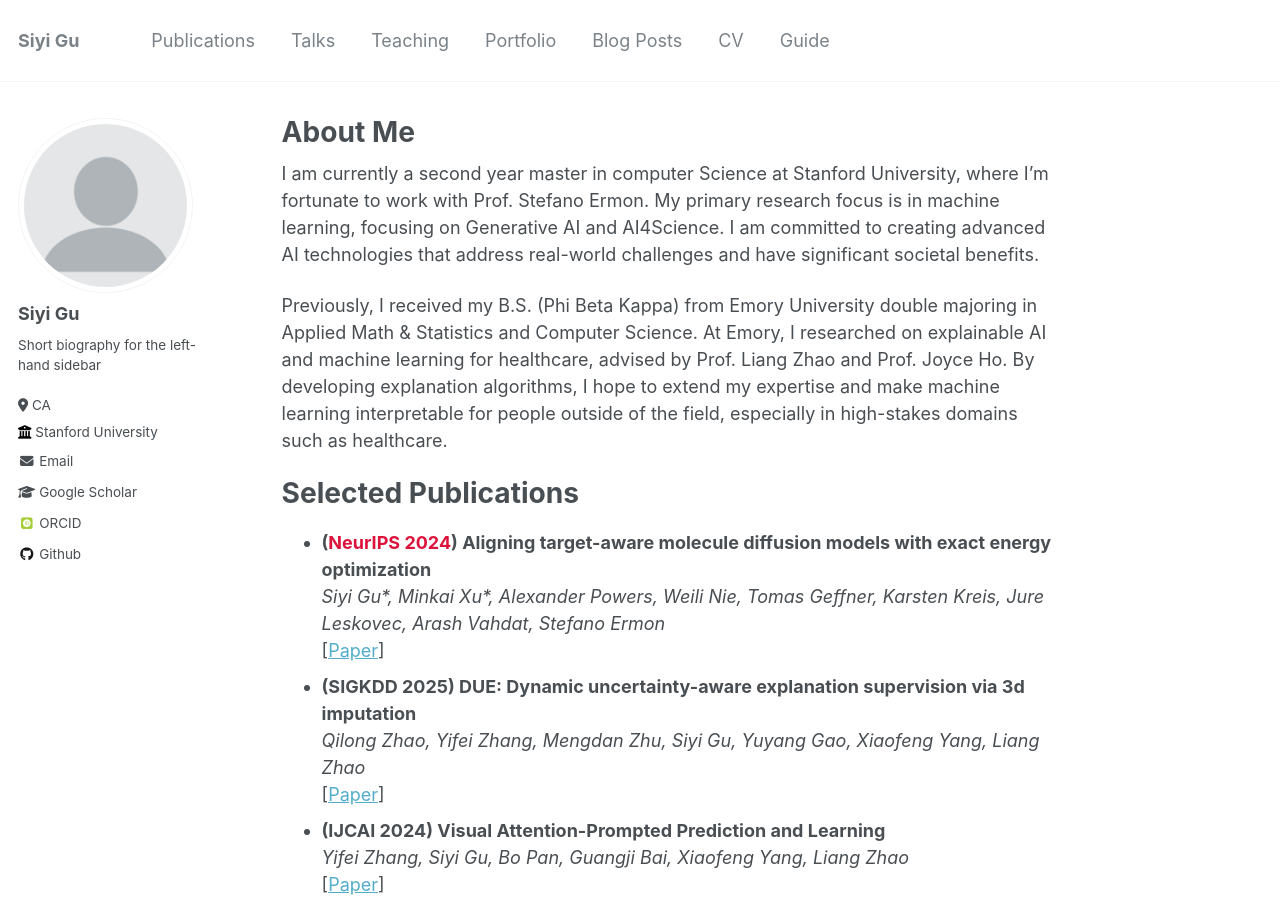
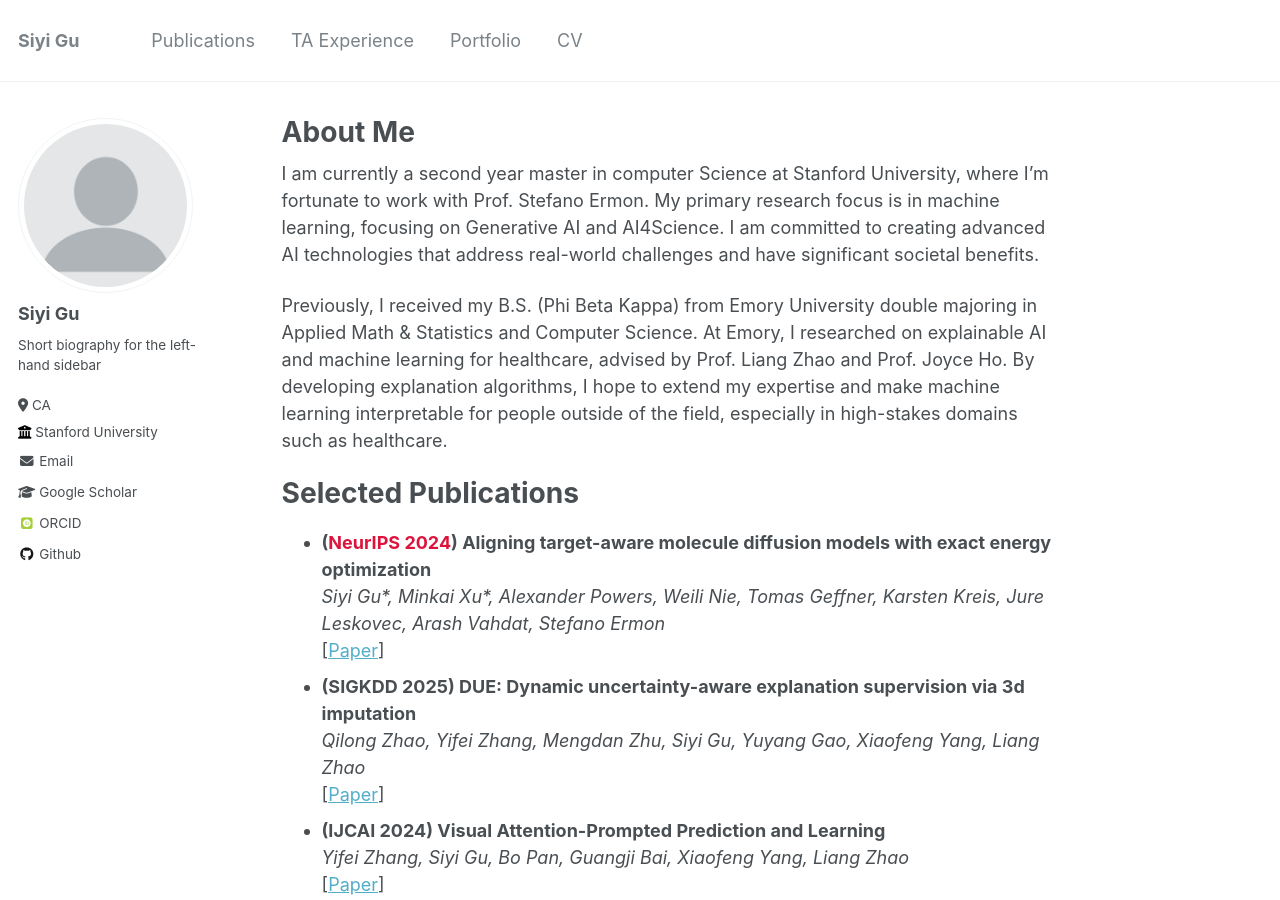
Before and after one commit to carriegu0818/carriegu0818.github.io, a Jekyll site: the page built from _pages/about.md, in a window 1280 px wide and 900 px high. Built offline with Jekyll 4.4.1, drawn with Linux system fonts in a browser that asks for light colours; some web fonts are replaced.

Commit message:
fix link

```diff
--- a/_data/navigation.yml
+++ b/_data/navigation.yml
@@ -3,20 +3,11 @@ main:
   - title: "Publications"
     url: /publications/
 
-  - title: "Talks"
-    url: /talks/
-
-  - title: "Teaching"
+  - title: "TA Experience"
     url: /teaching/
 
   - title: "Portfolio"
     url: /portfolio/
 
-  - title: "Blog Posts"
-    url: /year-archive/
-
   - title: "CV"
     url: /cv/
-
-  - title: "Guide"
-    url: /markdown/
--- a/_pages/about.md
+++ b/_pages/about.md
@@ -66,4 +66,4 @@ Selected Awards & Honors
 - Phi Beta Kappa, Emory University, 2023
 - Academic Excellence Award, Emory University, 2023
 
-<a href='https://clustrmaps.com/site/1bpcz'  title='Visit tracker'><img src='//clustrmaps.com/globe.js?d=YPNT3VWrXZ_WwZCj-nKLLHxy-_SyPVqJEh5XgoNH3RE'/></a>
+<a href="https://clustrmaps.com/site/1c2bu"  title="Visit tracker"><img src="//www.clustrmaps.com/map_v2.png?d=YPNT3VWrXZ_WwZCj-nKLLHxy-_SyPVqJEh5XgoNH3RE&cl=ffffff" /></a>
```
Also changed, not shown: _pages/publications.md (+0 -6 lines).
